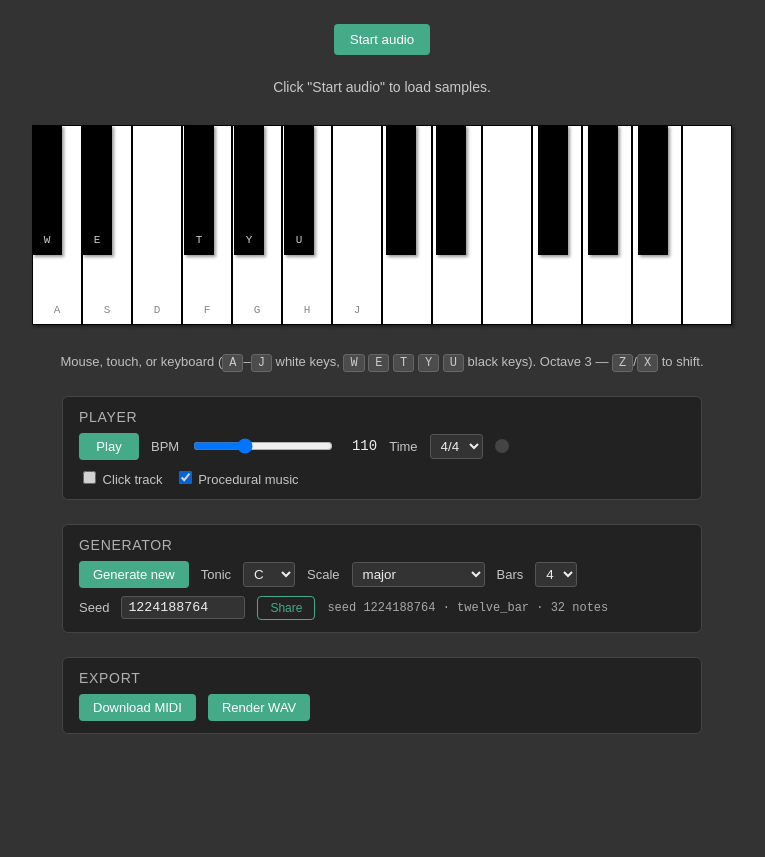
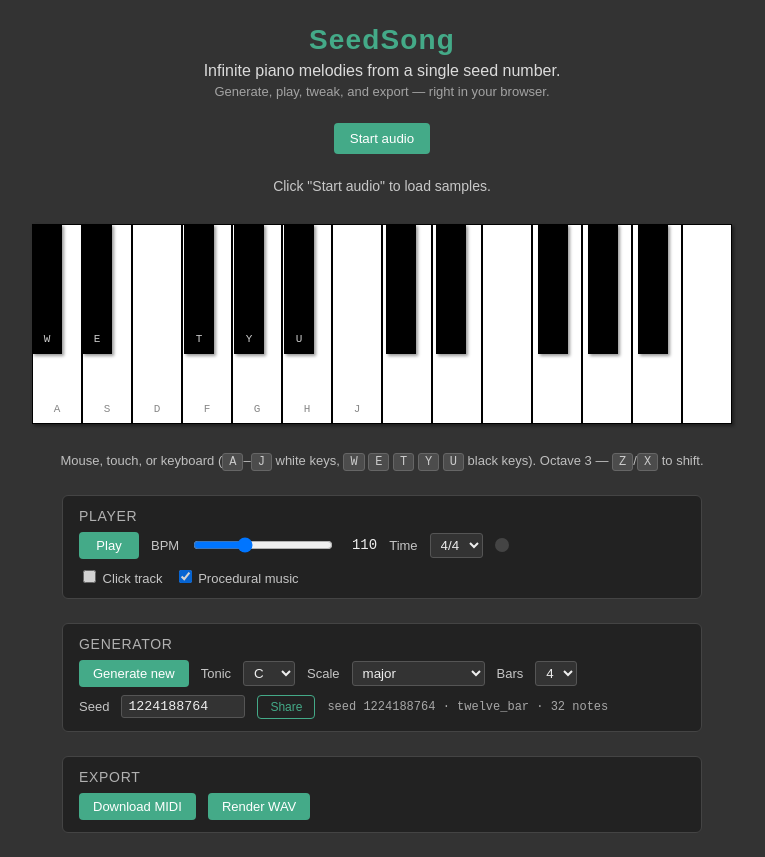
Before and after one commit to chicomcastro/procedural-music-generator-web, a plain HTML site: page src/index.html in a window 1280 px wide. Shown: the whole page, without its empty margins (258-1023 px from the left). Before the commit the page ends 800 px from the top, so only its background shows below. Drawn offline with Linux system fonts and the light colour scheme.

Commit message:
ux: add hero section with tagline and onboarding
Shows project name, tagline ("Infinite piano melodies from a single
seed number"), and subtitle on first load. Collapses smoothly after
audio is initialized so it doesn't take up space during use.

Co-Authored-By: Claude Opus 4.6 <noreply@anthropic.com>

```diff
--- a/src/index.html
+++ b/src/index.html
@@ -18,6 +18,12 @@
 </head>
 
 <body>
+    <header id="hero">
+        <h1>SeedSong</h1>
+        <p class="tagline">Infinite piano melodies from a single seed number.</p>
+        <p class="subtitle">Generate, play, tweak, and export — right in your browser.</p>
+    </header>
+
     <button id="start" type="button">Start audio</button>
     <div id="status">Click "Start audio" to load samples.</div>
 
--- a/src/js/main.js
+++ b/src/js/main.js
@@ -66,6 +66,7 @@ async function bootstrap() {
     await loadAll(ctx);
     ready = true;
     startBtn.style.display = 'none';
+    document.getElementById('hero').classList.add('collapsed');
     setStatus('Ready. Click the keys or press Play.');
   } catch (err) {
     console.error(err);
--- a/src/styles.css
+++ b/src/styles.css
@@ -8,6 +8,39 @@ body {
   flex-direction: column;
   align-items: center;
   gap: 24px;
+}
+
+#hero {
+  text-align: center;
+  max-width: 480px;
+  transition: opacity 400ms, max-height 400ms;
+  overflow: hidden;
+}
+
+#hero.collapsed {
+  opacity: 0;
+  max-height: 0 !important;
+  margin: 0;
+  padding: 0;
+}
+
+#hero h1 {
+  margin: 0;
+  font-size: 28px;
+  letter-spacing: 0.04em;
+  color: #4a8;
+}
+
+#hero .tagline {
+  margin: 6px 0 0;
+  font-size: 16px;
+  opacity: 0.9;
+}
+
+#hero .subtitle {
+  margin: 4px 0 0;
+  font-size: 13px;
+  opacity: 0.6;
 }
 
 #status {
```
